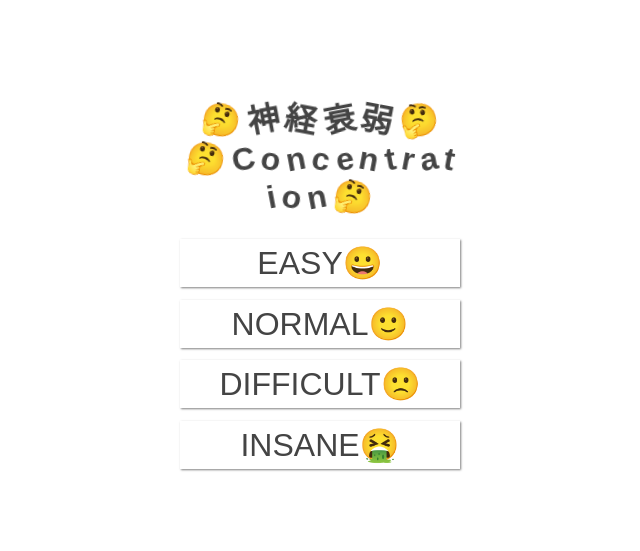
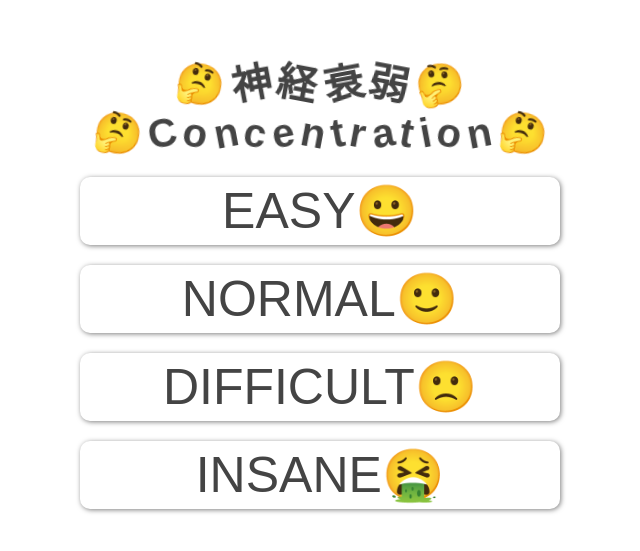
Before and after one commit to Tsuyoshi84/concentration, an Angular app: page /#/ in a window 1280 px wide. Shown: the part 115-666 px from the top of the page, without its empty margins (320-960 px from the left). Built offline with nearby package versions, Linux system fonts and the light colour scheme; no server answers.

Commit message:
Change design

```diff
--- a/src/app/modules/game/components/top/top.component.html
+++ b/src/app/modules/game/components/top/top.component.html
@@ -1,4 +1,4 @@
-<div class="container">
+<section class="container">
   <div class="inner-container">
     <div class="title">
       <div>
@@ -19,7 +19,7 @@
       </div>
     </div>
 
-    <div>
+    <div class="button-container">
       <button
         class="start-button"
         *ngFor="let diff of difficulties"
@@ -30,4 +30,4 @@
       </button>
     </div>
   </div>
-</div>
+</section>
--- a/src/app/modules/game/components/top/top.component.sass
+++ b/src/app/modules/game/components/top/top.component.sass
@@ -1,3 +1,5 @@
+@import '~style/_variables.sass'
+
 .container
   height: 100vh
   display: flex
@@ -6,10 +8,10 @@
 
   .inner-container
     text-align: center
-    width: 280px
+    width: clamp(280px, calc(100vw - 32px), 480px)
 
 .title
-  font-size: 2rem
+  font-size: 2.5rem
   font-weight: bold
   margin-bottom: 1rem
 
@@ -30,21 +32,32 @@
 
 .start-button
   color: #444
-  font-size: 2rem
+  font-size: 4rem
   background-color: #fff
   width: 100%
-  height: 3rem
-  margin: 0.4rem 0
+  margin: 1rem 0
+  padding: 0.5rem
   transition: transform 0.2s
+  box-shadow: 1px 1px 3px 0 hsla(0, 99%, 0%, 0.5)
+  border: none
+  border-radius: 1rem
   cursor: pointer
-  box-shadow: 1px 1px 2px 0 hsla(0, 99%, 0%, 0.5)
-  border: none
   &:hover
     transform: scale(1.05, 1.05)
-    box-shadow: 1px 1px 5px 0 hsla(0, 99%, 0%, 0.5)
     .icon
       transform: rotate(20deg)
 
   .icon
     transition: transform 0.2s
     display: inline-block
+
+@media only screen and (min-width: $device-tablet)
+  .title
+    font-size: 2rem
+  .start-button
+    font-size: 5rem
+    box-shadow: 1px 1px 5px 0 hsla(0, 99%, 0%, 0.5)
+
+@media only screen and (min-width: $device-tablet)
+  .title
+    font-size: 4rem
--- a/src/style/_variables.sass
+++ b/src/style/_variables.sass
@@ -1 +1,3 @@
 $device-size-md: 700px
+$device-tablet: 768px
+$device-laptop: 992px
--- a/src/style/styles.sass
+++ b/src/style/styles.sass
@@ -1,5 +1,6 @@
 html
   height: 100%
+  font-size: 62.5%
 
 body
   font-family: Arial, Helvetica, sans-serif
```
